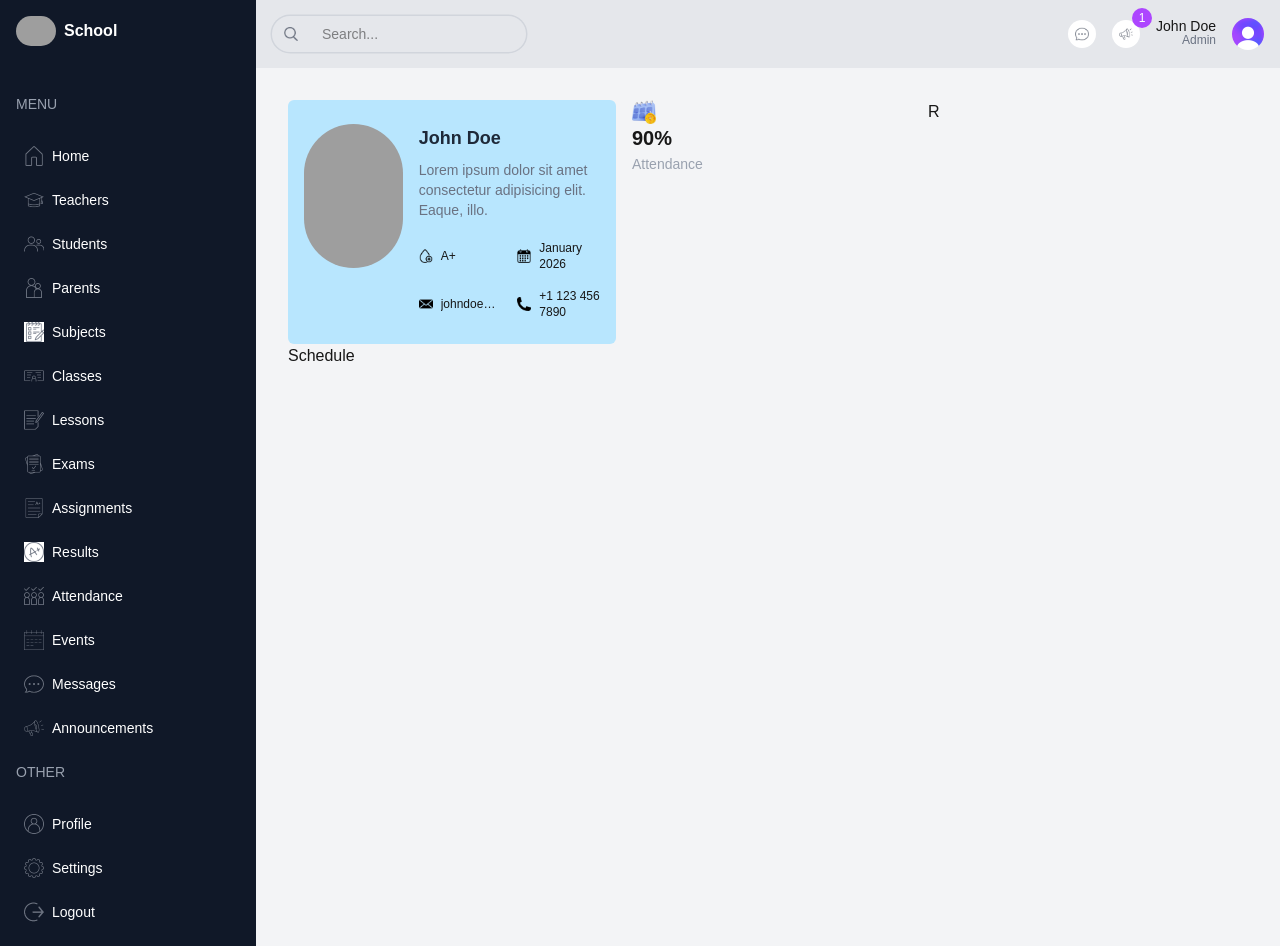
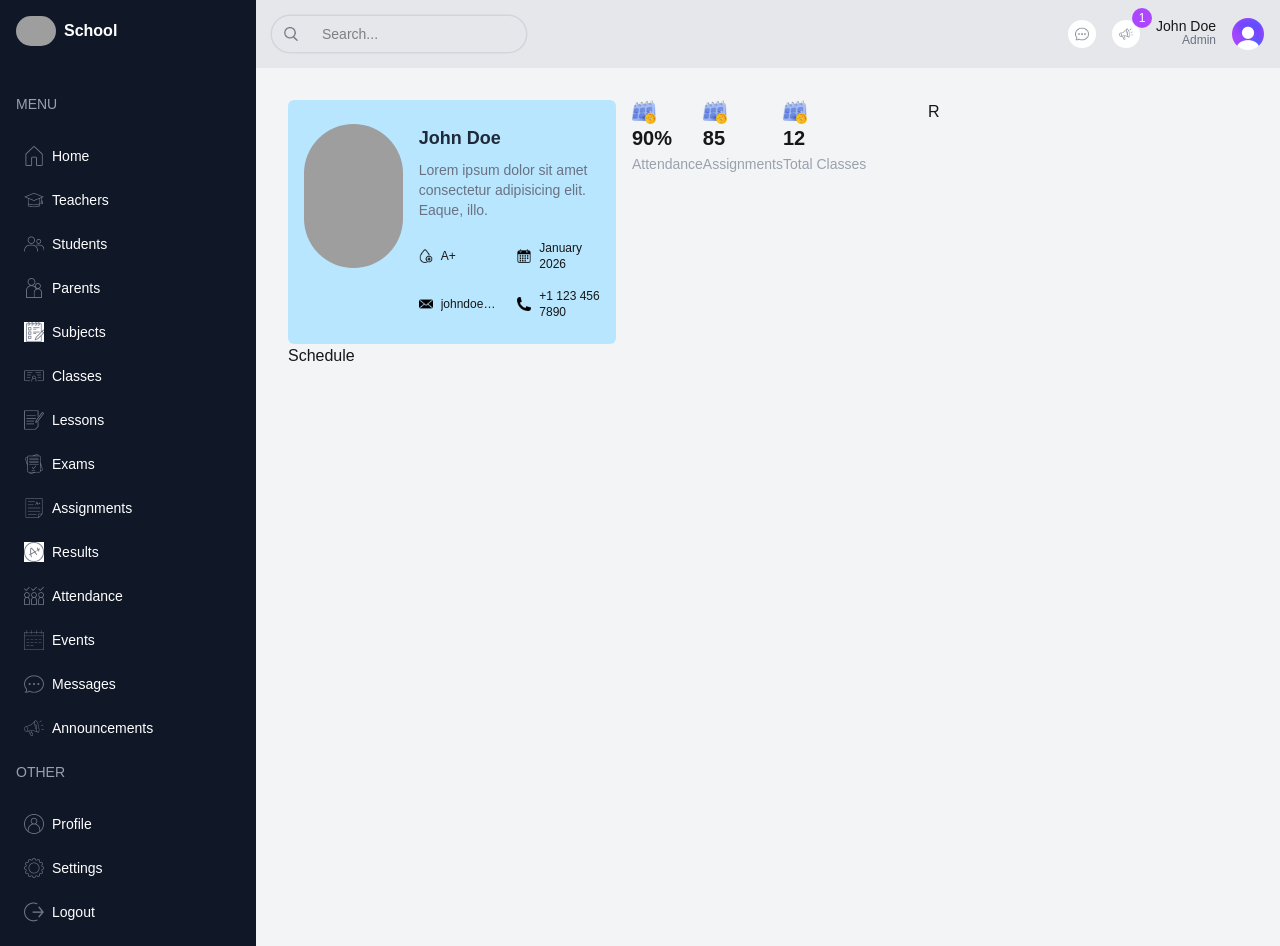
Before and after one commit to rumachoudhury/school-management-dashboard, a Next.js app: page /list/teachers/1 in a window 1280 px wide. Built offline with nearby package versions, Linux system fonts and the light colour scheme; grey boxes are pictures that could not be loaded.

Commit message:
Update dashboard cards title and details

```diff
--- a/src/app/(dashboard)/list/teachers/[id]/page.tsx
+++ b/src/app/(dashboard)/list/teachers/[id]/page.tsx
@@ -75,7 +75,55 @@ function SingleTeacherPage() {
 
           {/* Small card with some info */}
           <div className="flex flex-1">
-            {/* Card */}
+            {/* Card 1 */}
+            {/* <div className="">
+              <Image
+                src="/images/school-management-dashboard/singleAttendance.png"
+                alt=""
+                width={24}
+                height={24}
+                className="w-6 h-6"
+              />
+
+              <div className="">
+                <h1 className="text-xl font-semibold">90%</h1>
+                <span className="text-sm text-gray-400">Attendance</span>
+              </div>
+            </div> */}
+
+            {/* Card 2 */}
+            {/* <div className="">
+              <Image
+                src="/images/school-management-dashboard/singleAttendance.png"
+                alt=""
+                width={24}
+                height={24}
+                className="w-6 h-6"
+              />
+
+              <div className="">
+                <h1 className="text-xl font-semibold">90%</h1>
+                <span className="text-sm text-gray-400">Attendance</span>
+              </div>
+            </div> */}
+
+            {/* Card 3 */}
+            {/* <div className="">
+              <Image
+                src="/images/school-management-dashboard/singleAttendance.png"
+                alt=""
+                width={24}
+                height={24}
+                className="w-6 h-6"
+              />
+
+              <div className="">
+                <h1 className="text-xl font-semibold">90%</h1>
+                <span className="text-sm text-gray-400">Attendance</span>
+              </div>
+            </div> */}
+
+            {/* Card 1 */}
             <div className="">
               <Image
                 src="/images/school-management-dashboard/singleAttendance.png"
@@ -88,6 +136,38 @@ function SingleTeacherPage() {
               <div className="">
                 <h1 className="text-xl font-semibold">90%</h1>
                 <span className="text-sm text-gray-400">Attendance</span>
+              </div>
+            </div>
+
+            {/* Card 2 */}
+            <div className="">
+              <Image
+                src="/images/school-management-dashboard/singleAttendance.png"
+                alt=""
+                width={24}
+                height={24}
+                className="w-6 h-6"
+              />
+
+              <div className="">
+                <h1 className="text-xl font-semibold">85</h1>
+                <span className="text-sm text-gray-400">Assignments</span>
+              </div>
+            </div>
+
+            {/* Card 3 */}
+            <div className="">
+              <Image
+                src="/images/school-management-dashboard/singleAttendance.png"
+                alt=""
+                width={24}
+                height={24}
+                className="w-6 h-6"
+              />
+
+              <div className="">
+                <h1 className="text-xl font-semibold">12</h1>
+                <span className="text-sm text-gray-400">Total Classes</span>
               </div>
             </div>
           </div>
```
